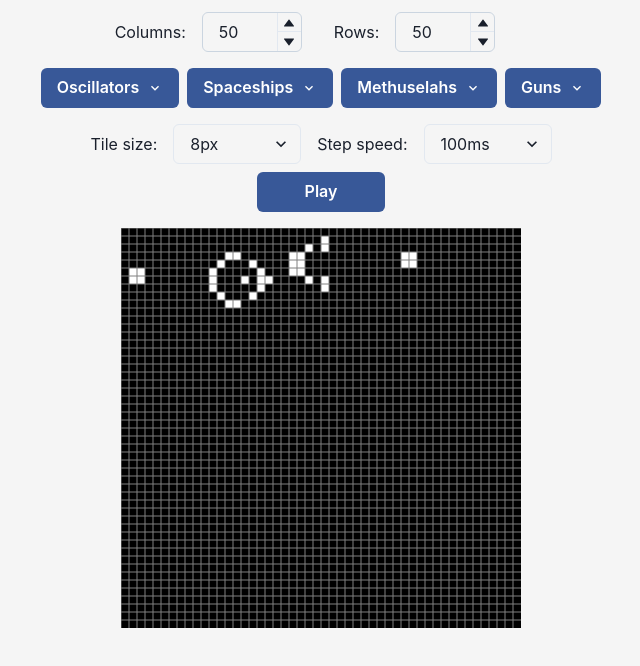
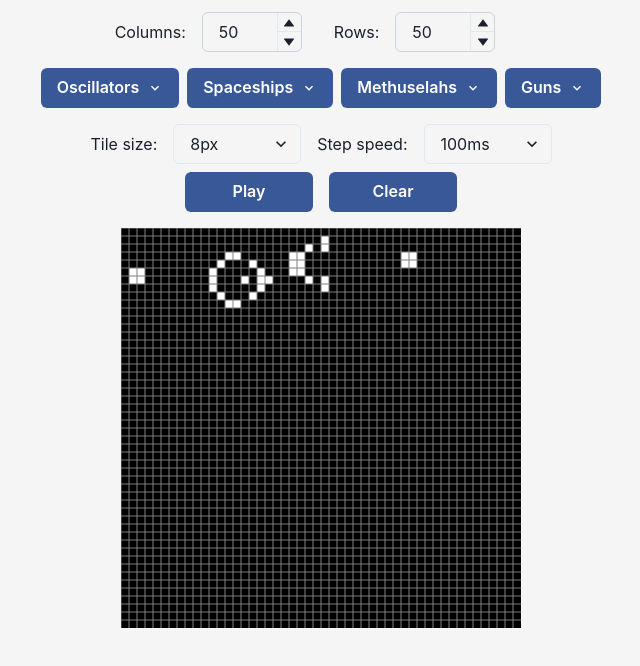
Before and after one commit to DiwashRai/GameOfLife, a React (Create React App) app: page / in a window 1280 px wide. Shown: the top 666 px of the page, without its empty margins (319-959 px from the left). Built offline with nearby package versions, Linux system fonts and the light colour scheme.

Commit message:
Adding clear button

```diff
--- a/src/components/Board.tsx
+++ b/src/components/Board.tsx
@@ -1,5 +1,6 @@
 import { useEffect, useState, useRef } from 'react';
 import { Box, Button, Flex, Select } from '@chakra-ui/react';
+import { create2DArray } from '../utils/utils';
 
 interface BoardProps {
   boardArray: any;
@@ -169,6 +170,12 @@ const Board = ({ boardArray, setBoardArray, setDisableUI }: BoardProps) => {
           <option value={1000}>1000ms</option>
         </Select>
       </Flex>
+      <Flex
+        flexDirection="row"
+        alignItems="center"
+        justifyItems="center"
+        gap="1rem"
+      >
         <Button
           width="8rem"
           marginBottom="1rem"
@@ -177,6 +184,15 @@ const Board = ({ boardArray, setBoardArray, setDisableUI }: BoardProps) => {
         >
           {run ? 'Pause' : 'Play'}
         </Button>
+        <Button
+          width="8rem"
+          marginBottom="1rem"
+          onClick={() => setBoardArray(create2DArray(columns, rows))}
+          marginTop="2"
+        >
+          Clear
+        </Button>
+      </Flex>
       <canvas ref={canvas} width={canvasWidth} height={canvasHeight} />
     </Flex>
   );
```
Lines whose indentation alone changed are shown as unchanged.
